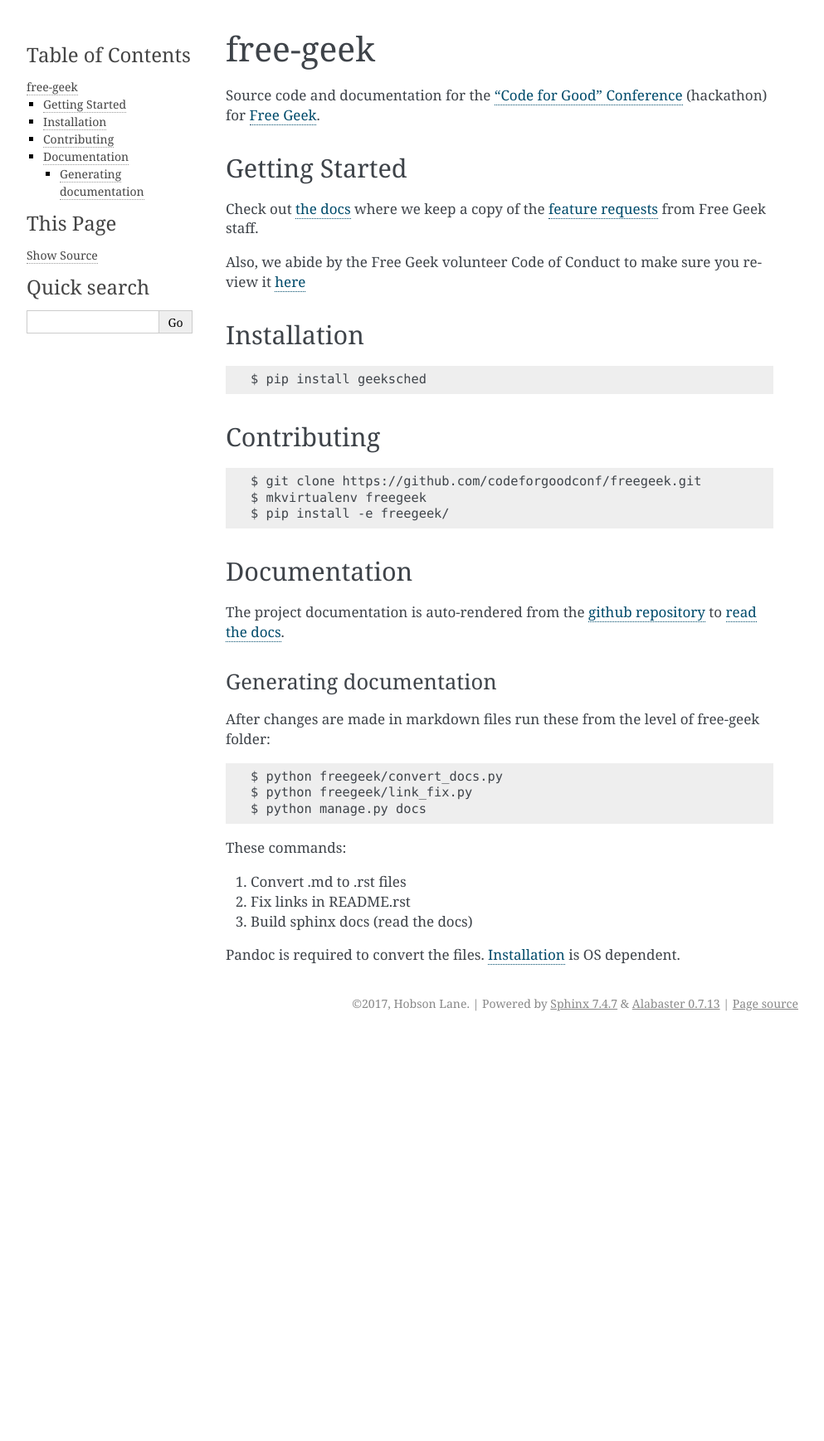
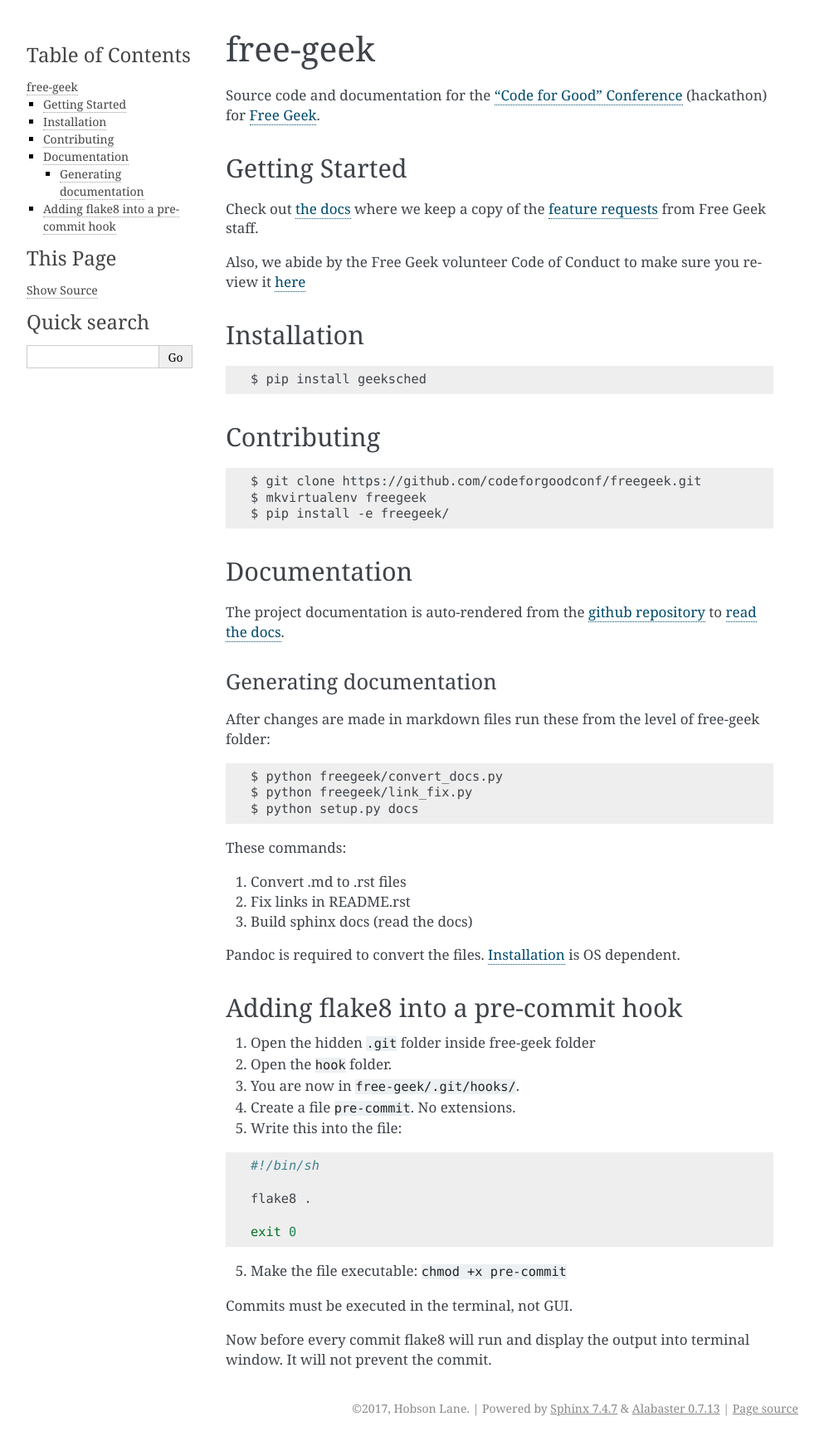
Before and after one commit to codeforgoodconf/free-geek, a Sphinx documentation site: the page built from docs/README.rst, in a window 1280 px wide. Shown: the whole page at 83% size, without its empty margins (148-1141 px from the left). Built offline with Sphinx 7.4.7, drawn with Linux system fonts in a browser that asks for light colours; formulas are drawn with MathJax 3; pages that are not in the unit, such as notebooks, are missing from menus; before the commit the page ends 1249 px from its top, so only the background shows below that.

Commit message:
Fix README bugs #38

```diff
--- a/docs/README.rst
+++ b/docs/README.rst
@@ -48,7 +48,7 @@
 
     $ python freegeek/convert_docs.py
     $ python freegeek/link_fix.py
-    $ python manage.py docs
+    $ python setup.py docs
 
 These commands:
 
@@ -58,3 +58,27 @@
 
 Pandoc is required to convert the files.
 `Installation <http://pandoc.org/installing.html>`__ is OS dependent.
+
+Adding flake8 into a pre-commit hook
+------------------------------------
+
+1. Open the hidden ``.git`` folder inside free-geek folder
+2. Open the ``hook`` folder.
+3. You are now in ``free-geek/.git/hooks/``.
+4. Create a file ``pre-commit``. No extensions.
+5. Write this into the file:
+
+.. code:: bash
+
+    #!/bin/sh
+
+    flake8 .
+
+    exit 0
+
+5. Make the file executable: ``chmod +x pre-commit``
+
+Commits must be executed in the terminal, not GUI.
+
+Now before every commit flake8 will run and display the output into
+terminal window. It will not prevent the commit.
```
Also changed, not shown: README.md (+6 -3 lines).
